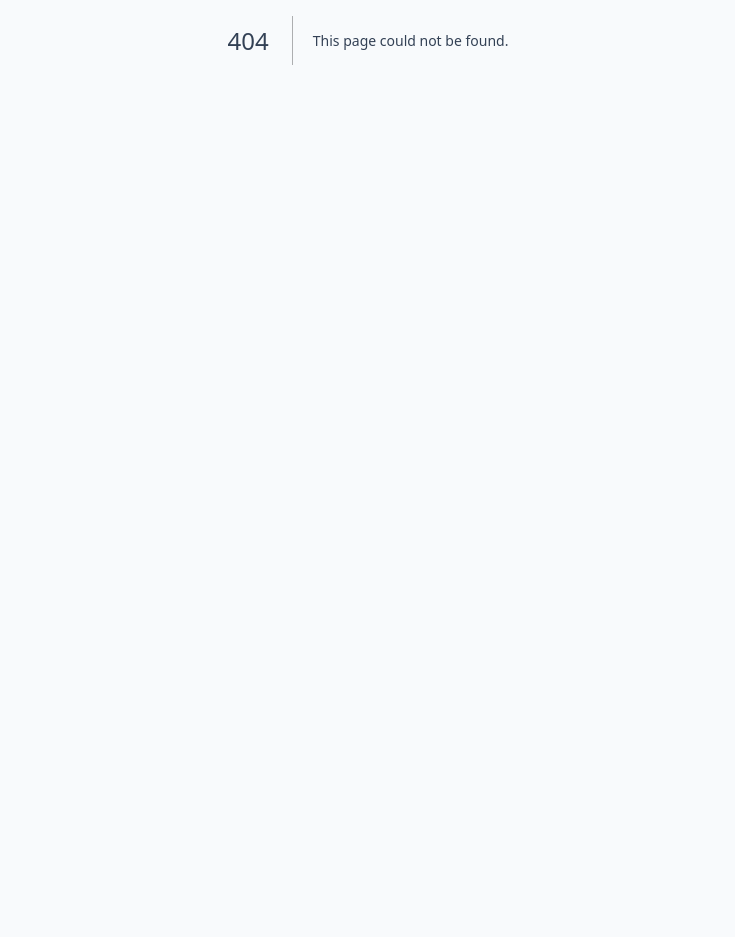
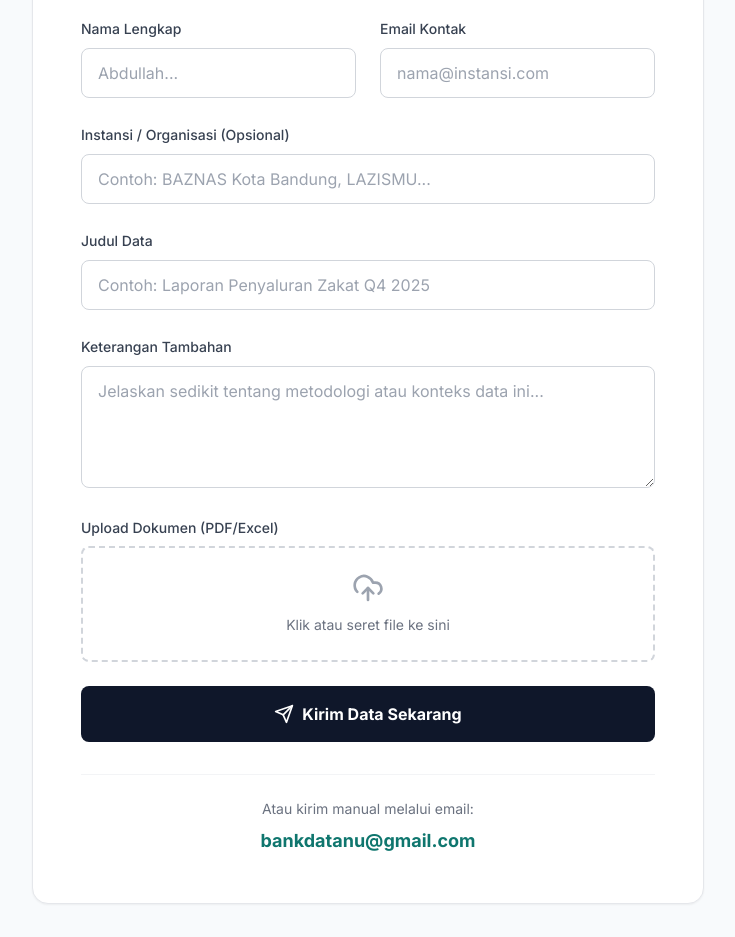
Before and after one commit to arvaas007/arva, a Next.js app: page /kirim-data in a window 1280 px wide. Before the commit this address had no page. Shown: the part 360-1297 px from the top of the page, without its empty margins (272-1007 px from the left). Before the commit the page ends 800 px from the top, so only its background shows below. Built offline with nearby package versions, Linux system fonts and the light colour scheme.

Commit message:
initial commit

```diff
--- /dev/null
+++ b/app/kirim-data/page.tsx
@@ -0,0 +1,121 @@
+import React from 'react';
+import Navbar from '@/components/NavbarNeraca';
+import Footer from '@/components/Footer';
+import { Send, UploadCloud } from 'lucide-react';
+export default function KirimDataPage() {
+    return (
+        <main className="min-h-screen bg-paper flex flex-col">
+            <Navbar />
+            <section className="flex-grow py-20 px-4">
+                <div className="max-w-2xl mx-auto bg-white p-8 md:p-12 rounded-2xl shadow-sm border border-gray-200">
+                    <div className="text-center mb-10">
+                        <span className="inline-block py-1 px-3 rounded-full bg-primary/10 text-primary text-xs font-bold uppercase tracking-wider mb-4">
+                            Partisipasi Publik
+                        </span>
+                        <h1 className="text-3xl font-serif font-bold text-gray-900 mb-4">Kirim Data Ekonomi Umat</h1>
+                        <p className="text-gray-500">
+                            Punya data riset, laporan lapangan, atau statistik yang relevan?
+                            Kirimkan kepada kami untuk dikurasi dan dipublikasikan.
+                        </p>
+                    </div>
+                    <form
+                        action="https://formspree.io/f/mbddjvlg"
+                        method="POST"
+                        encType="multipart/form-data"
+                        className="space-y-6"
+                    >
+                        {/* Identitas */}
+                        <div className="grid grid-cols-1 md:grid-cols-2 gap-6">
+                            <div className="space-y-2">
+                                <label htmlFor="name" className="text-sm font-medium text-gray-700">Nama Lengkap</label>
+                                <input
+                                    type="text"
+                                    id="name"
+                                    name="name"
+                                    required
+                                    className="w-full px-4 py-3 rounded-lg border border-gray-300 focus:ring-2 focus:ring-primary focus:border-transparent outline-none transition"
+                                    placeholder="Abdullah..."
+                                />
+                            </div>
+                            <div className="space-y-2">
+                                <label htmlFor="email" className="text-sm font-medium text-gray-700">Email Kontak</label>
+                                <input
+                                    type="email"
+                                    id="email"
+                                    name="email"
+                                    required
+                                    className="w-full px-4 py-3 rounded-lg border border-gray-300 focus:ring-2 focus:ring-primary focus:border-transparent outline-none transition"
+                                    placeholder="nama@instansi.com"
+                                />
+                            </div>
+                        </div>
+                        {/* Instansi */}
+                        <div className="space-y-2">
+                            <label htmlFor="organization" className="text-sm font-medium text-gray-700">Instansi / Organisasi (Opsional)</label>
+                            <input
+                                type="text"
+                                id="organization"
+                                name="organization"
+                                className="w-full px-4 py-3 rounded-lg border border-gray-300 focus:ring-2 focus:ring-primary focus:border-transparent outline-none transition"
+                                placeholder="Contoh: BAZNAS Kota Bandung, LAZISMU..."
+                            />
+                        </div>
+                        {/* Judul & Pesan */}
+                        <div className="space-y-2">
+                            <label htmlFor="subject" className="text-sm font-medium text-gray-700">Judul Data</label>
+                            <input
+                                type="text"
+                                id="subject"
+                                name="subject"
+                                required
+                                className="w-full px-4 py-3 rounded-lg border border-gray-300 focus:ring-2 focus:ring-primary focus:border-transparent outline-none transition"
+                                placeholder="Contoh: Laporan Penyaluran Zakat Q4 2025"
+                            />
+                        </div>
+                        <div className="space-y-2">
+                            <label htmlFor="message" className="text-sm font-medium text-gray-700">Keterangan Tambahan</label>
+                            <textarea
+                                id="message"
+                                name="message"
+                                rows={4}
+                                className="w-full px-4 py-3 rounded-lg border border-gray-300 focus:ring-2 focus:ring-primary focus:border-transparent outline-none transition"
+                                placeholder="Jelaskan sedikit tentang metodologi atau konteks data ini..."
+                            ></textarea>
+                        </div>
+                        {/* File Upload */}
+                        <div className="space-y-2">
+                            <label htmlFor="file" className="text-sm font-medium text-gray-700 block">Upload Dokumen (PDF/Excel)</label>
+                            <div className="relative border-2 border-dashed border-gray-300 rounded-lg p-6 hover:bg-gray-50 transition text-center cursor-pointer group">
+                                <input
+                                    type="file"
+                                    id="file"
+                                    name="file"
+                                    className="absolute inset-0 w-full h-full opacity-0 cursor-pointer"
+                                />
+                                <UploadCloud className="w-8 h-8 text-gray-400 mx-auto mb-2 group-hover:text-primary transition-colors" />
+                                <span className="text-sm text-gray-500 group-hover:text-gray-700">
+                                    Klik atau seret file ke sini
+                                </span>
+                            </div>
+                        </div>
+                        {/* Submit Button */}
+                        <button
+                            type="submit"
+                            className="w-full bg-slate-900 text-white font-bold py-4 rounded-lg hover:bg-slate-800 transition transform active:scale-95 flex items-center justify-center space-x-2"
+                        >
+                            <Send className="w-5 h-5" />
+                            <span>Kirim Data Sekarang</span>
+                        </button>
+                    </form>
+                    <div className="mt-8 text-center border-t border-gray-100 pt-6">
+                        <p className="text-sm text-gray-500 mb-2">Atau kirim manual melalui email:</p>
+                        <a href="mailto:bankdatanu@gmail.com" className="text-primary font-bold hover:underline text-lg">
+                            bankdatanu@gmail.com
+                        </a>
+                    </div>
+                </div>
+            </section>
+            <Footer />
+        </main>
+    );
+}
```
